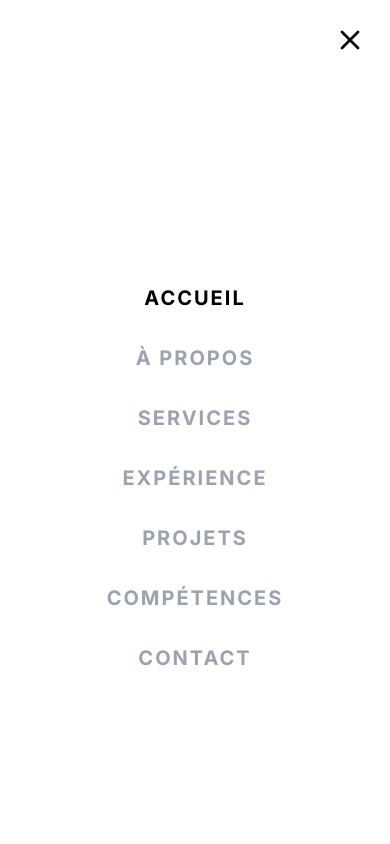
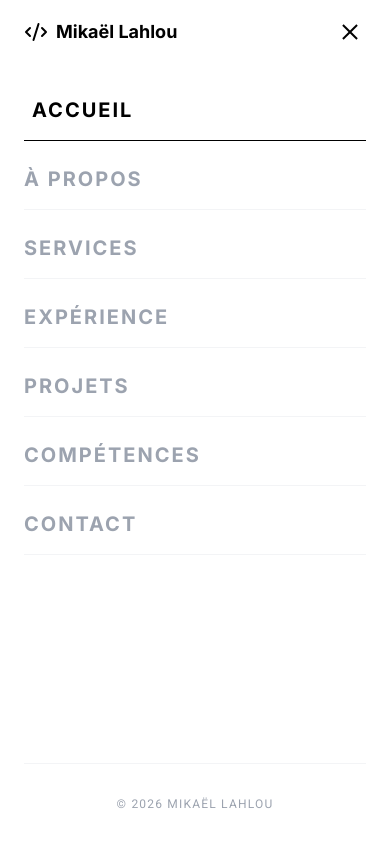
Before and after one commit to Valesqass/portfolio, a React (Vite) app: page / in a window 390 px wide. Both pictures are taken after a click on the button "Ouvrir le menu". Shown: the top 844 px of the page. Built offline with nearby package versions, Linux system fonts and the light colour scheme.

Commit message:
fix(navbar): un menu whooper

```diff
--- a/src/components/Navbar.tsx
+++ b/src/components/Navbar.tsx
@@ -1,5 +1,5 @@
 import { useState, useEffect } from 'react';
-import { Menu, X, Code2 } from 'lucide-react';
+import { Code2 } from 'lucide-react';
 import { cn } from '../utils/cn';
 
 const Navbar = () => {
@@ -7,12 +7,13 @@ const Navbar = () => {
   const [scrolled, setScrolled] = useState(false);
   const [activeSection, setActiveSection] = useState('home');
 
+  // Handle scroll effect for navbar background
   useEffect(() => {
     const handleScroll = () => {
       setScrolled(window.scrollY > 20);
 
-      // Determine active section
       const sections = ['home', 'about', 'services', 'experience', 'projects', 'skills', 'contact'];
+      // Add offset to account for navbar height
       const scrollPosition = window.scrollY + 100;
 
       for (const section of sections) {
@@ -32,13 +33,37 @@ const Navbar = () => {
     return () => window.removeEventListener('scroll', handleScroll);
   }, []);
 
+  // Lock body scroll when menu is open
+  useEffect(() => {
+    if (isOpen) {
+      document.body.style.overflow = 'hidden';
+    } else {
+      document.body.style.overflow = '';
+    }
+    return () => {
+      document.body.style.overflow = '';
+    };
+  }, [isOpen]);
+
+  const toggleMenu = () => {
+    setIsOpen(!isOpen);
+  };
+
+  const closeMenu = () => {
+    setIsOpen(false);
+  };
+
   const scrollToSection = (e: React.MouseEvent<HTMLAnchorElement>, id: string) => {
     e.preventDefault();
-    setIsOpen(false);
+    closeMenu();
     const element = document.getElementById(id);
     if (element) {
+      const navHeight = 80;
+      const elementPosition = element.getBoundingClientRect().top;
+      const offsetPosition = elementPosition + window.pageYOffset - navHeight;
+
       window.scrollTo({
-        top: element.offsetTop - 80, // Adjust for navbar height
+        top: offsetPosition,
         behavior: 'smooth'
       });
     }
@@ -55,82 +80,121 @@ const Navbar = () => {
   ];
 
   return (
+    <header>
       <nav
         className={cn(
-        'fixed top-0 left-0 right-0 z-50 transition-all duration-300 ease-in-out',
-        scrolled ? 'bg-white/90 backdrop-blur-md shadow-sm py-4 border-b border-gray-100' : 'bg-transparent py-6'
+          'fixed top-0 left-0 right-0 z-[100] transition-all duration-300 ease-in-out',
+          scrolled ? 'bg-white/95 backdrop-blur-md shadow-sm py-3 border-b border-gray-100' : 'bg-transparent py-4'
         )}
+        role="navigation"
+        aria-label="Main navigation"
       >
-      <div className="container mx-auto px-6 flex justify-between items-center">
+        <div className="container mx-auto px-6 flex justify-between items-center relative z-[101]">
+          {/* Logo */}
           <a
             href="#home"
             onClick={(e) => scrollToSection(e, 'home')}
-          className="flex items-center space-x-2 text-black font-heading font-bold text-xl hover:text-gray-600 transition-colors"
+            className="flex items-center space-x-2 text-black font-heading font-bold text-lg hover:text-gray-600 transition-colors z-[101]"
+            aria-label="Mikaël Lahlou - Retour à l'accueil"
           >
-          <Code2 className="w-8 h-8 text-black" />
+            <Code2 className="w-6 h-6 text-black" aria-hidden="true" />
             <span>Mikaël Lahlou</span>
           </a>
 
           {/* Desktop Navigation */}
-        <div className="hidden lg:flex items-center space-x-6">
+          <div className="hidden lg:flex items-center space-x-8">
             {navLinks.map((link) => (
               <a
                 key={link.id}
                 href={`#${link.id}`}
                 onClick={(e) => scrollToSection(e, link.id)}
                 className={cn(
-                'text-sm font-medium transition-colors hover:text-black relative group uppercase tracking-wider',
+                  'text-sm font-medium transition-colors hover:text-black relative group uppercase tracking-wider py-2',
                   activeSection === link.id ? 'text-black font-bold' : 'text-gray-500'
                 )}
+                aria-current={activeSection === link.id ? 'page' : undefined}
               >
                 {link.name}
                 <span className={cn(
-                "absolute -bottom-1 left-0 w-0 h-0.5 bg-black transition-all duration-300 group-hover:w-full",
+                  "absolute bottom-0 left-0 w-0 h-0.5 bg-black transition-all duration-300 group-hover:w-full",
                   activeSection === link.id ? "w-full" : ""
                 )} />
               </a>
             ))}
           </div>
 
-        {/* Mobile Menu Button */}
+          {/* Mobile Menu Button (Hamburger) */}
           <button
-          className="lg:hidden text-black focus:outline-none"
-          onClick={() => setIsOpen(!isOpen)}
+            className="lg:hidden flex flex-col justify-center items-center w-8 h-8 space-y-1.5 focus:outline-none z-[101] relative"
+            onClick={toggleMenu}
+            aria-expanded={isOpen}
+            aria-controls="mobile-menu"
+            aria-label={isOpen ? "Fermer le menu" : "Ouvrir le menu"}
           >
-          {isOpen ? <X className="w-6 h-6" /> : <Menu className="w-6 h-6" />}
+            <span
+              className={cn(
+                "block w-5 h-0.5 bg-black transition-transform duration-300 ease-in-out",
+                isOpen ? "rotate-45 translate-y-2" : ""
+              )}
+            />
+            <span
+              className={cn(
+                "block w-5 h-0.5 bg-black transition-opacity duration-300 ease-in-out",
+                isOpen ? "opacity-0" : "opacity-100"
+              )}
+            />
+            <span
+              className={cn(
+                "block w-5 h-0.5 bg-black transition-transform duration-300 ease-in-out",
+                isOpen ? "-rotate-45 -translate-y-2" : ""
+              )}
+            />
           </button>
         </div>
 
-      {/* Mobile Navigation */}
+        {/* Mobile Menu Overlay */}
         <div
           className={cn(
-          'lg:hidden fixed inset-0 bg-white z-40 flex flex-col items-center justify-center space-y-8 transition-transform duration-300 ease-in-out',
-          isOpen ? 'translate-x-0' : 'translate-x-full'
+            "fixed inset-0 bg-black/20 backdrop-blur-sm z-[90] transition-opacity duration-300 lg:hidden",
+            isOpen ? "opacity-100 pointer-events-auto" : "opacity-0 pointer-events-none"
           )}
-        style={{ top: '0', paddingTop: '80px' }}
+          onClick={closeMenu}
+          aria-hidden="true"
+        />
+
+        {/* Mobile Navigation Menu */}
+        <div
+          id="mobile-menu"
+          className={cn(
+            "fixed inset-y-0 right-0 z-[100] w-full bg-white shadow-2xl transform transition-transform duration-300 ease-in-out lg:hidden flex flex-col pt-24 pb-8 px-6 overflow-y-auto",
+            isOpen ? "translate-x-0" : "translate-x-full"
+          )}
+          aria-hidden={!isOpen}
         >
-        <button
-          className="absolute top-6 right-6 text-black"
-          onClick={() => setIsOpen(false)}
-        >
-          <X className="w-8 h-8" />
-        </button>
-
+          <nav className="flex flex-col space-y-6" aria-label="Mobile navigation">
             {navLinks.map((link) => (
               <a
                 key={link.id}
                 href={`#${link.id}`}
                 onClick={(e) => scrollToSection(e, link.id)}
                 className={cn(
-              'text-xl font-heading font-bold transition-colors hover:text-gray-600 uppercase tracking-widest',
-              activeSection === link.id ? 'text-black' : 'text-gray-400'
+                  'text-xl font-heading font-bold transition-all duration-200 uppercase tracking-widest border-b border-gray-100 pb-4',
+                  activeSection === link.id ? 'text-black pl-2 border-black' : 'text-gray-400 hover:text-gray-800 hover:pl-2'
                 )}
               >
                 {link.name}
               </a>
             ))}
+          </nav>
+
+          <div className="mt-auto pt-8 border-t border-gray-100">
+             <p className="text-xs text-gray-400 text-center uppercase tracking-widest">
+               © {new Date().getFullYear()} Mikaël Lahlou
+             </p>
+          </div>
         </div>
       </nav>
+    </header>
   );
 };
 
```
Lines whose indentation alone changed are shown as unchanged.
